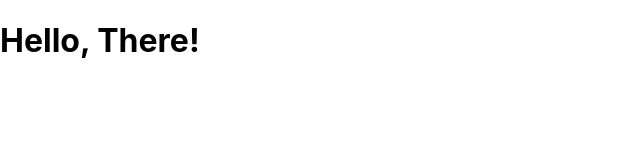
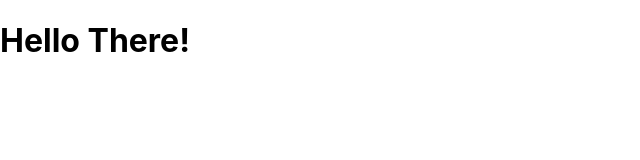
Before and after one commit to miguelxosorio/hello-there, a React (Create React App) app: page / in a window 1280 px wide. Shown: the top 160 px of the page, without its empty margins (0-640 px from the left). Built offline with nearby package versions, Linux system fonts and the light colour scheme.

Commit message:
testing rendering

```diff
--- a/public/index.html
+++ b/public/index.html
@@ -24,7 +24,7 @@
       work correctly both with client-side routing and a non-root public URL.
       Learn how to configure a non-root public URL by running `npm run build`.
     -->
-    <title>React App</title>
+    <title>Hello There!</title>
   </head>
   <body>
     <noscript>You need to enable JavaScript to run this app.</noscript>
--- a/src/App.js
+++ b/src/App.js
@@ -1,9 +1,11 @@
-import './App.css';
+// import './App.css';
+import React from "react";
+import Header from "./components/Header";
 
 function App() {
   return (
     <div>
-      <h1>Hello, There!</h1>
+      <Header></Header>
     </div>
   );
 }
--- /dev/null
+++ b/src/components/Header/index.js
@@ -0,0 +1,11 @@
+import React from "react";
+
+function Header() {
+    return (
+        <div>
+            <h1>Hello There!</h1>
+        </div>
+    )
+};
+
+export default Header;
```
